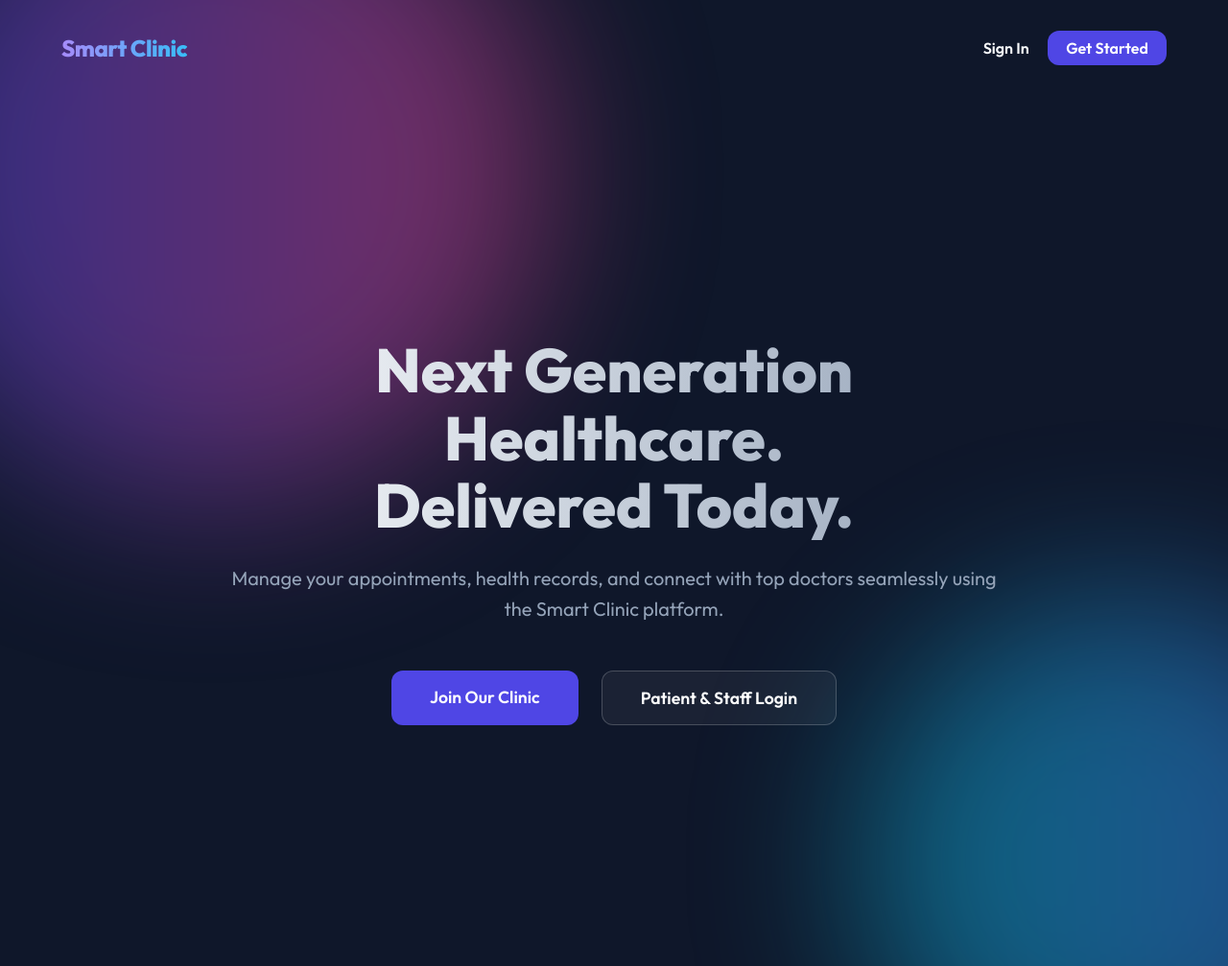
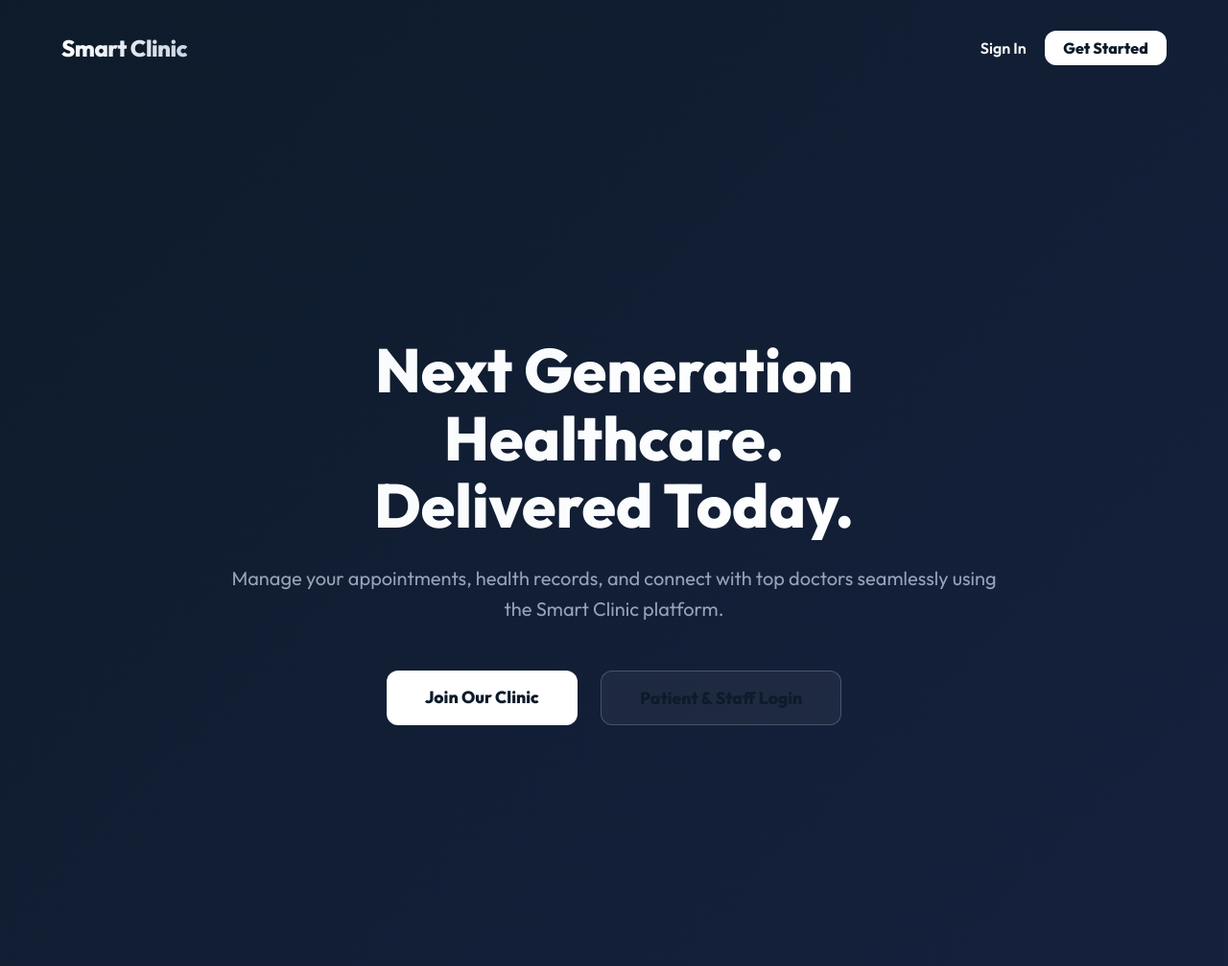
Before and after one commit to peerawattae/Smart_Clinic, a Django app: page / in a window 1280 px wide. Shown: the whole page at 96% size. Run offline with Django 5.2, Linux system fonts and the light colour scheme.

Commit message:
change color theme of applicaiton to be blue and white

```diff
--- a/users/templates/users/base.html
+++ b/users/templates/users/base.html
@@ -9,14 +9,16 @@
     <link href="https://fonts.googleapis.com/css2?family=Outfit:wght@300;400;600;800&display=swap" rel="stylesheet">
     <style>
         :root {
-            --primary: #4F46E5;
-            --primary-hover: #4338CA;
-            --bg-color: #0F172A;
+            --primary: #FFFFFF;
+            --primary-hover: #F1F5F9;
+            --bg-color: #0D1B2A;
             --text-color: #F8FAFC;
-            --glass-bg: rgba(30, 41, 59, 0.7);
+            --glass-bg: rgba(27, 38, 59, 0.7);
             --glass-border: rgba(255, 255, 255, 0.1);
             --glass-shadow: 0 8px 32px 0 rgba(0, 0, 0, 0.37);
         }
+
+
 
         * {
             margin: 0;
@@ -27,6 +29,7 @@
 
         body {
             background-color: var(--bg-color);
+            background: linear-gradient(135deg, #0D1B2A 0%, #16213E 100%);
             color: var(--text-color);
             min-height: 100vh;
             display: flex;
@@ -35,48 +38,7 @@
             position: relative;
         }
 
-        /* Animated Background Gradients */
-        .bg-shapes {
-            position: fixed;
-            top: 0;
-            left: 0;
-            width: 100vw;
-            height: 100vh;
-            z-index: -1;
-            overflow: hidden;
-        }
 
-        .shape {
-            position: absolute;
-            filter: blur(80px);
-            opacity: 0.5;
-            animation: float 20s infinite alternate cubic-bezier(0.4, 0, 0.2, 1);
-        }
-
-        .shape-1 {
-            background: linear-gradient(to right, #4F46E5, #EC4899);
-            width: 50vw;
-            height: 50vw;
-            border-radius: 50%;
-            top: -20%;
-            left: -10%;
-        }
-
-        .shape-2 {
-            background: linear-gradient(to right, #06B6D4, #3B82F6);
-            width: 40vw;
-            height: 40vw;
-            border-radius: 50%;
-            bottom: -10%;
-            right: -10%;
-            animation-delay: -5s;
-        }
-
-        @keyframes float {
-            0% { transform: translate(0, 0) scale(1); }
-            50% { transform: translate(5%, 10%) scale(1.1); }
-            100% { transform: translate(-5%, -5%) scale(0.9); }
-        }
 
         header {
             padding: 2rem 5%;
@@ -89,10 +51,12 @@
             font-size: 1.5rem;
             font-weight: 800;
             letter-spacing: -0.5px;
-            background: linear-gradient(to right, #A78BFA, #38BDF8);
+            background: linear-gradient(to right, #FFFFFF, #CBD5E1);
             -webkit-background-clip: text;
             background-clip: text;
             -webkit-text-fill-color: transparent;
+
+
             text-decoration: none;
         }
 
@@ -105,8 +69,10 @@
         }
 
         nav a:hover {
-            color: #38BDF8;
+            color: #FFFFFF;
         }
+
+
 
         main {
             flex: 1;
@@ -138,16 +104,18 @@
         .btn {
             display: inline-block;
             background: var(--primary);
-            color: white;
+            color: #0D1B2A;
+
             border: none;
             padding: 0.8rem 2rem;
             border-radius: 12px;
-            font-weight: 600;
+            font-weight: 700;
             font-size: 1rem;
             cursor: pointer;
             text-decoration: none;
             transition: all 0.3s ease;
             text-align: center;
+
         }
 
         .btn:hover {
@@ -219,10 +187,6 @@
     </style>
 </head>
 <body>
-    <div class="bg-shapes">
-        <div class="shape shape-1"></div>
-        <div class="shape shape-2"></div>
-    </div>
 
     <header>
         <a href="{% url 'home' %}" class="logo">Smart Clinic</a>
--- a/users/templates/users/home.html
+++ b/users/templates/users/home.html
@@ -8,23 +8,20 @@
         text-align: center;
         max-width: 800px;
         z-index: 10;
-        animation: fadeIn 1s ease-out;
     }
 
-    @keyframes fadeIn {
-        from { opacity: 0; transform: scale(0.95); }
-        to { opacity: 1; transform: scale(1); }
-    }
 
     .hero-content h1 {
         font-size: 4rem;
         line-height: 1.1;
         margin-bottom: 1.5rem;
         font-weight: 800;
-        background: linear-gradient(to right, #F8FAFC, #94A3B8);
+        background: linear-gradient(to right, #F8FAFC, #FFFFFF);
         -webkit-background-clip: text;
         background-clip: text;
         -webkit-text-fill-color: transparent;
+
+
     }
 
     .hero-content p {
```
